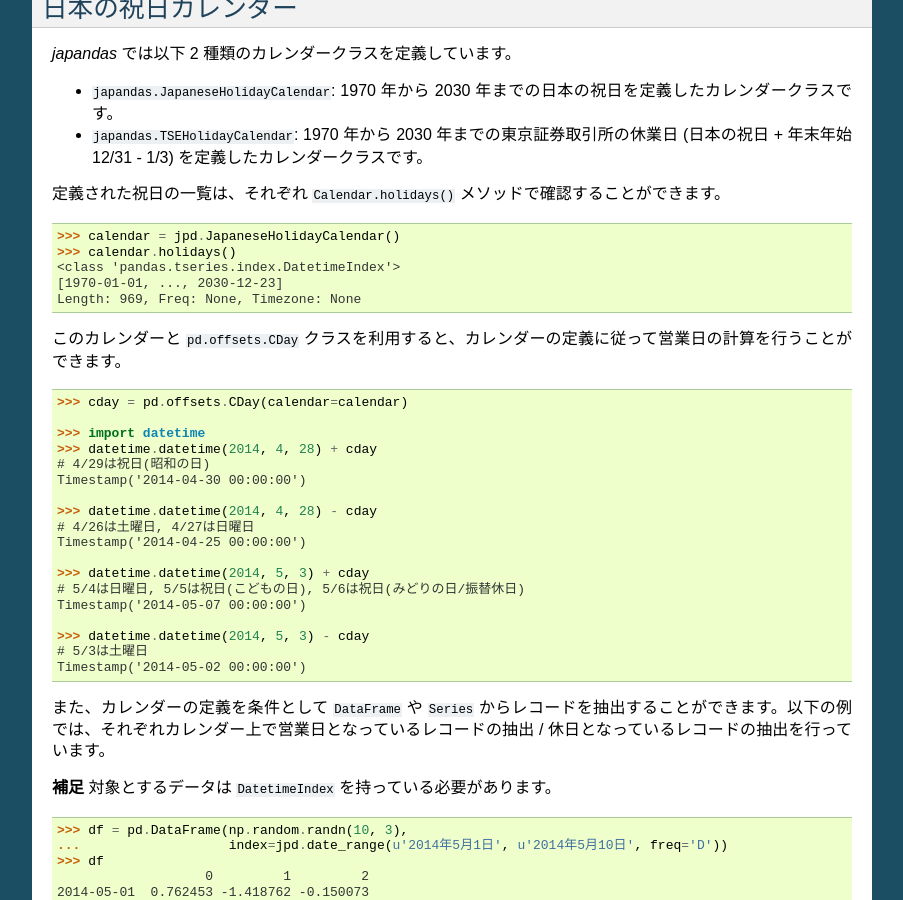
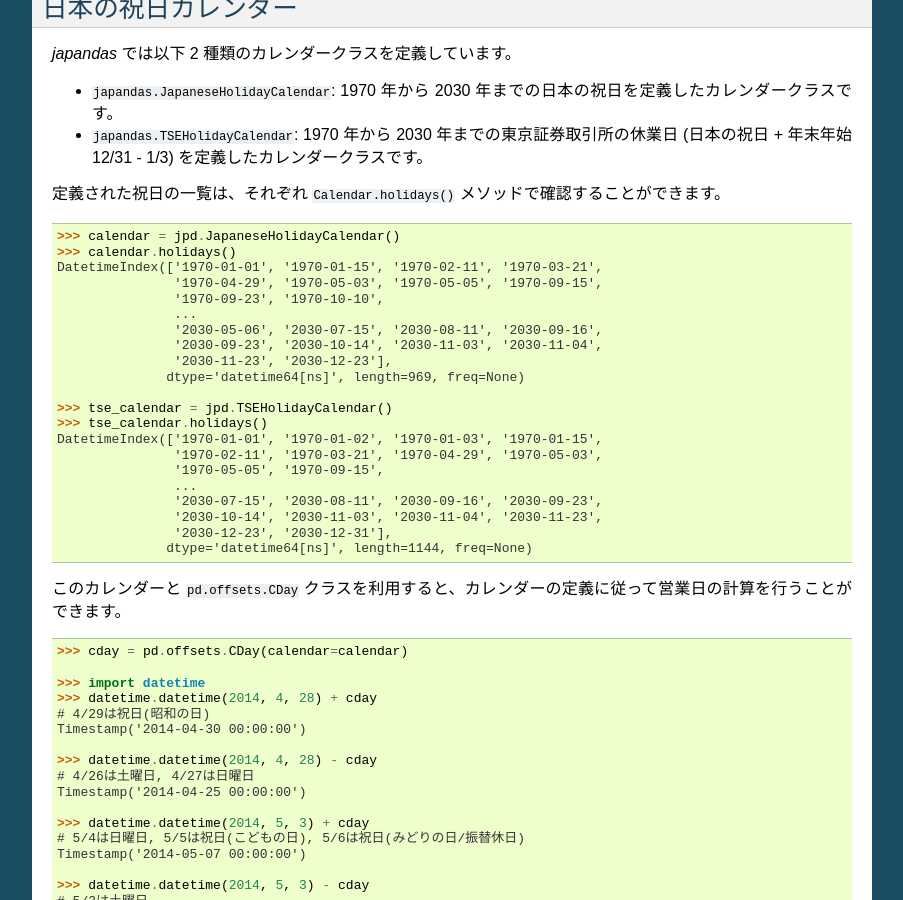
Before and after one commit to sinhrks/japandas, a Sphinx documentation site: the page built from doc/source/jpdatetime.rst, in a window 1280 px wide and 900 px high, scrolled down 658 px. Shown: the whole window, without its empty margins (198-1101 px from the left). Built offline with Sphinx 7.4.7, drawn with Linux system fonts in a browser that asks for light colours; pages that are not in the unit, such as notebooks, are missing from menus.

Commit message:
REL: v0.1.0

```diff
--- a/doc/source/jpdatetime.rst
+++ b/doc/source/jpdatetime.rst
@@ -50,9 +50,25 @@
 
     >>> calendar = jpd.JapaneseHolidayCalendar()
     >>> calendar.holidays()
-    <class 'pandas.tseries.index.DatetimeIndex'>
-    [1970-01-01, ..., 2030-12-23]
-    Length: 969, Freq: None, Timezone: None
+    DatetimeIndex(['1970-01-01', '1970-01-15', '1970-02-11', '1970-03-21',
+                   '1970-04-29', '1970-05-03', '1970-05-05', '1970-09-15',
+                   '1970-09-23', '1970-10-10',
+                   ...
+                   '2030-05-06', '2030-07-15', '2030-08-11', '2030-09-16',
+                   '2030-09-23', '2030-10-14', '2030-11-03', '2030-11-04',
+                   '2030-11-23', '2030-12-23'],
+                  dtype='datetime64[ns]', length=969, freq=None)
+
+    >>> tse_calendar = jpd.TSEHolidayCalendar()
+    >>> tse_calendar.holidays()
+    DatetimeIndex(['1970-01-01', '1970-01-02', '1970-01-03', '1970-01-15',
+                   '1970-02-11', '1970-03-21', '1970-04-29', '1970-05-03',
+                   '1970-05-05', '1970-09-15',
+                   ...
+                   '2030-07-15', '2030-08-11', '2030-09-16', '2030-09-23',
+                   '2030-10-14', '2030-11-03', '2030-11-04', '2030-11-23',
+                   '2030-12-23', '2030-12-31'],
+                  dtype='datetime64[ns]', length=1144, freq=None)
 
 
 このカレンダーと ``pd.offsets.CDay`` クラスを利用すると、カレンダーの定義に従って営業日の計算を行うことができます。
--- a/japandas/version.py
+++ b/japandas/version.py
@@ -1 +1 @@
-version = '0.0.2'
+version = '0.1.0'
--- a/requirements_test.txt
+++ b/requirements_test.txt
@@ -4,3 +4,4 @@
 pandas>=0.16.1
 IPython>=2.3
 matplotlib>=1.4.0
+pandas-datareader
--- a/setup.py
+++ b/setup.py
@@ -9,7 +9,7 @@
 README = 'README.rst'
 REQUIREMENTS = 'requirements.txt'
 
-VERSION = '0.0.3dev'
+VERSION = '0.1.0'
 
 def read(fname):
   # file must be read as utf-8 in py3 to avoid to be bytes
```
Also changed, not shown: 6 other files.
